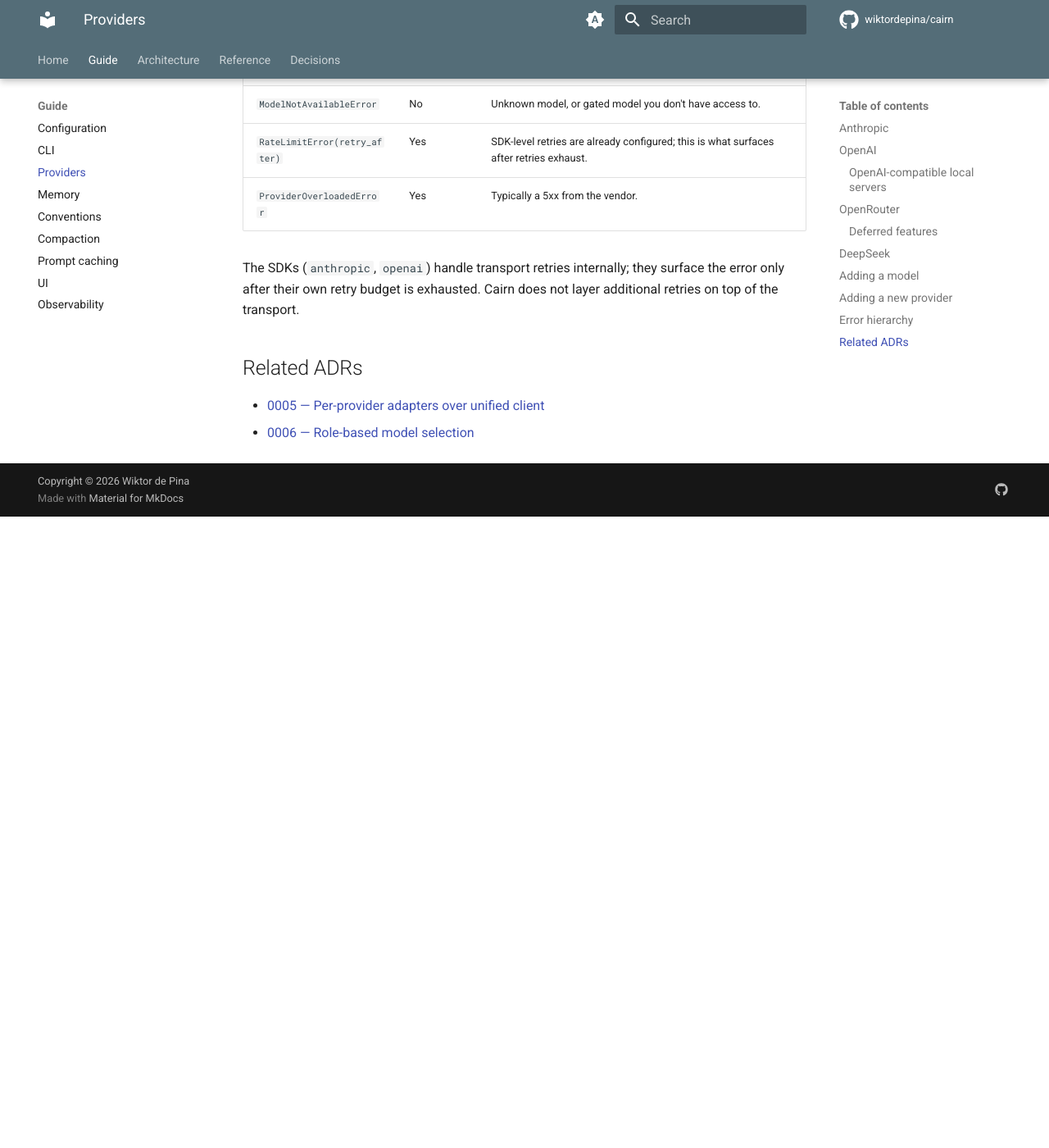
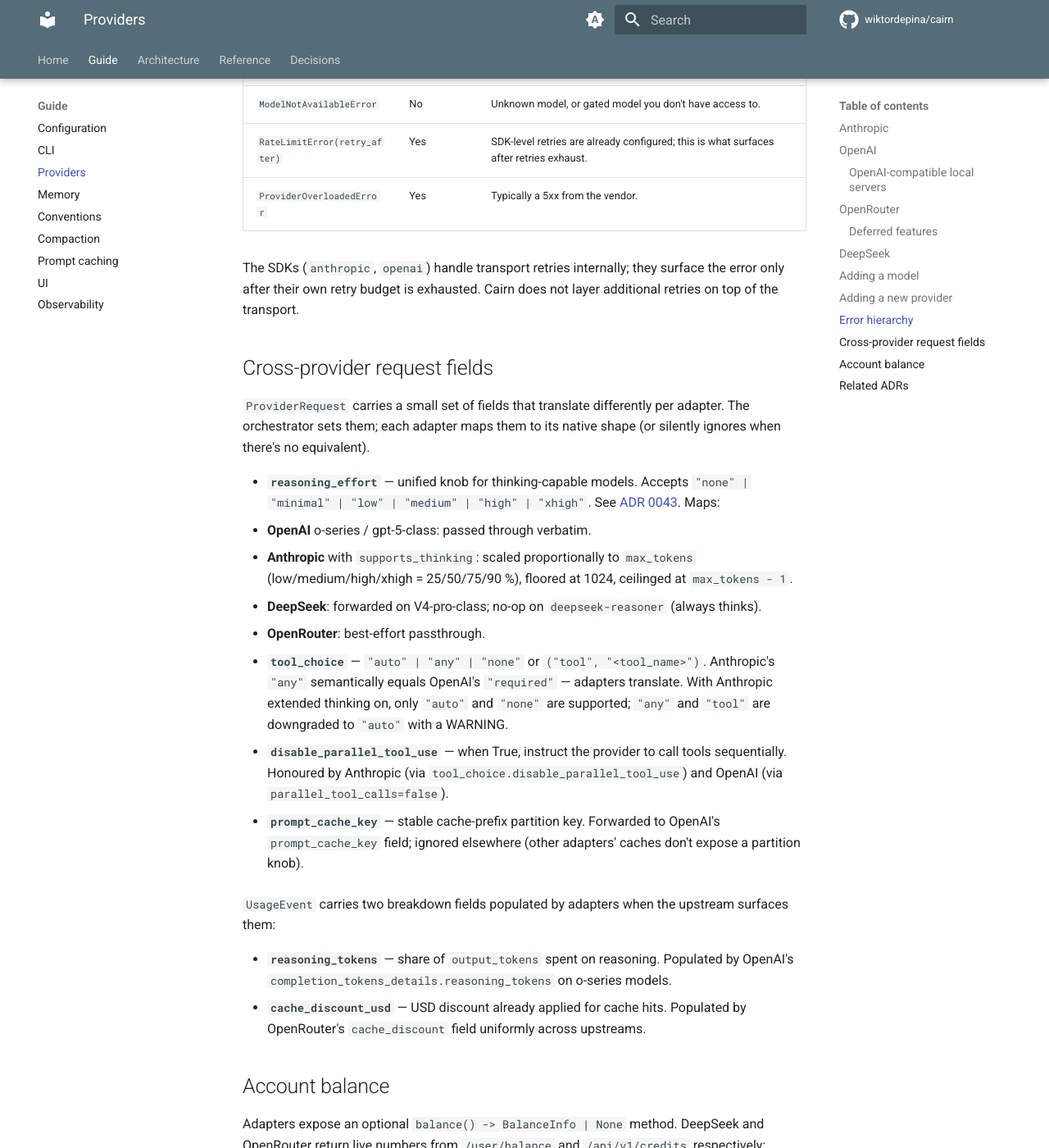
Before and after one commit to wiktordepina/cairn, an MkDocs documentation site: the page built from docs/providers.md, in a window 1280 px wide and 1400 px high, scrolled down 4057 px. Shown: the whole window at 82% size. Built offline with MkDocs 1.6.1 and Material for MkDocs 9.7.7, drawn with Linux system fonts in a browser that asks for light colours; comment, search, counter and statistics services are not loaded; the version menu is left out; before the commit the page ends 4687 px from its top, so only the background shows below that; some of the changed text lies outside the part shown.

Commit message:
feat(provider-improvements): phase 6 — cairn balance CLI + ADRs + docs (0.17.0)
Closes the provider-improvements brick. 1305 tests passing
(1299 baseline + 6 new). Ruff + pyright clean. Bumps version
to 0.17.0.

cairn balance — new typer subcommand under cairn.cli._balance.
Iterates over [providers.*] in parallel via asyncio.gather; calls
each adapter's balance(); renders a four-column table:

    provider     remaining       used         source
    anthropic    —               —            no public API
    deepseek     CNY 110.00      CNY 0.00     /user/balance
    openai       —               —            no public API
    openrouter   USD 4.21        USD 0.79     /api/v1/credits

Endpoint-less providers (Anthropic, OpenAI without admin key)
print the "no public API" stub row rather than being hidden.
Per-provider failures print "error: <type>" inline; exit codes
per ADR 0044 — 0 for partial failure (cron/status-bar safe), 2
only when every endpoint-having provider fails.

Two new ADRs:
- ADR 0043 — unified reasoning_effort knob across providers.
  Documents the proportional max_tokens-relative mapping for
  Anthropic chosen over fixed budgets (resolves design Q2).
- ADR 0044 — cairn balance fan-out, configured-only, stub rows
  for endpoint-less providers (resolves design Q3).

Docs:
- docs/cli.md — new "Account balance" section with example.
- docs/configuration.md — extra_body documented under
  [providers.<name>] with an OpenRouter routing example.
- docs/providers.md — "Cross-provider request fields" section
  covering reasoning_effort / tool_choice / disable_parallel_tool_use
  / prompt_cache_key plus the new UsageEvent breakdown fields,
  and "Account balance" section pointing at cli.md and ADR 0044.
- docs/decisions/README.md — index entries for 0043 and 0044.

Updated .plan/implementation-progress.md to reflect the in-flight
brick at 0.17.0.

Tests: tests/cli/test_balance.py covers fan-out, partial failure
exit codes, stub-row rendering, no-providers-configured edge,
and invalid-config exit-1.

```diff
--- a/docs/providers.md
+++ b/docs/providers.md
@@ -187,7 +187,62 @@
 they surface the error only after their own retry budget is exhausted.
 Cairn does not layer additional retries on top of the transport.
 
+## Cross-provider request fields
+
+`ProviderRequest` carries a small set of fields that translate
+differently per adapter. The orchestrator sets them; each adapter
+maps them to its native shape (or silently ignores when there's no
+equivalent).
+
+- **`reasoning_effort`** — unified knob for thinking-capable models.
+  Accepts `"none" | "minimal" | "low" | "medium" | "high" | "xhigh"`.
+  See [ADR 0043](decisions/0043-unified-reasoning-effort.md). Maps:
+  - **OpenAI** o-series / gpt-5-class: passed through verbatim.
+  - **Anthropic** with `supports_thinking`: scaled proportionally
+    to `max_tokens` (low/medium/high/xhigh = 25/50/75/90 %),
+    floored at 1024, ceilinged at `max_tokens - 1`.
+  - **DeepSeek**: forwarded on V4-pro-class; no-op on
+    `deepseek-reasoner` (always thinks).
+  - **OpenRouter**: best-effort passthrough.
+
+- **`tool_choice`** — `"auto" | "any" | "none"` or
+  `("tool", "<tool_name>")`. Anthropic's `"any"` semantically equals
+  OpenAI's `"required"` — adapters translate. With Anthropic
+  extended thinking on, only `"auto"` and `"none"` are supported;
+  `"any"` and `"tool"` are downgraded to `"auto"` with a WARNING.
+
+- **`disable_parallel_tool_use`** — when True, instruct the provider
+  to call tools sequentially. Honoured by Anthropic (via
+  `tool_choice.disable_parallel_tool_use`) and OpenAI (via
+  `parallel_tool_calls=false`).
+
+- **`prompt_cache_key`** — stable cache-prefix partition key.
+  Forwarded to OpenAI's `prompt_cache_key` field; ignored elsewhere
+  (other adapters' caches don't expose a partition knob).
+
+`UsageEvent` carries two breakdown fields populated by adapters
+when the upstream surfaces them:
+
+- **`reasoning_tokens`** — share of `output_tokens` spent on
+  reasoning. Populated by OpenAI's
+  `completion_tokens_details.reasoning_tokens` on o-series models.
+- **`cache_discount_usd`** — USD discount already applied for cache
+  hits. Populated by OpenRouter's `cache_discount` field uniformly
+  across upstreams.
+
+## Account balance
+
+Adapters expose an optional `balance() -> BalanceInfo | None`
+method. DeepSeek and OpenRouter return live numbers from
+`/user/balance` and `/api/v1/credits` respectively; Anthropic and
+OpenAI return `None` because their billing endpoints require a
+separate admin key. The `cairn balance` CLI surfaces the result —
+see [`cli.md`](cli.md#account-balance) and
+[ADR 0044](decisions/0044-balance-cli-fanout.md).
+
 ## Related ADRs
 
 - [0005 — Per-provider adapters over unified client](decisions/0005-per-provider-adapters.md)
 - [0006 — Role-based model selection](decisions/0006-role-based-model-selection.md)
+- [0043 — Unified `reasoning_effort` knob across providers](decisions/0043-unified-reasoning-effort.md)
+- [0044 — `cairn balance` fans out across configured providers](decisions/0044-balance-cli-fanout.md)
--- a/pyproject.toml
+++ b/pyproject.toml
@@ -4,7 +4,7 @@
 
 [project]
 name = "cairn"
-version = "0.16.0"
+version = "0.17.0"
 description = "A personal LLM harness built around a companion at its centre."
 requires-python = ">=3.13"
 dependencies = [
```
Also changed, not shown: docs/cli.md (+26 -0 lines), docs/configuration.md (+26 -0 lines), docs/decisions/0043-unified-reasoning-effort.md (added, +82 -0 lines), docs/decisions/0044-balance-cli-fanout.md (added, +102 -0 lines), docs/decisions/README.md (+2 -0 lines), 4 other files.
